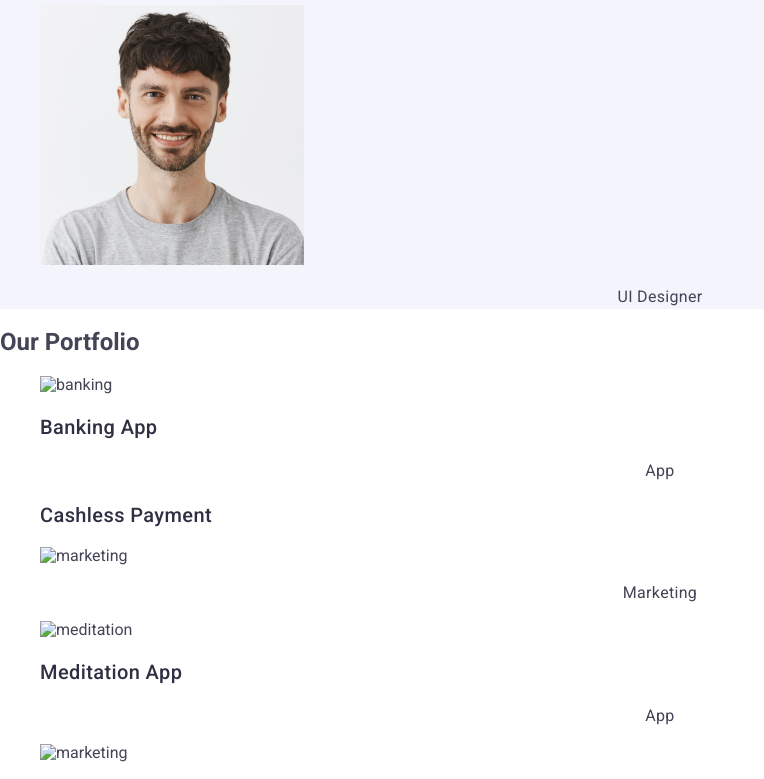
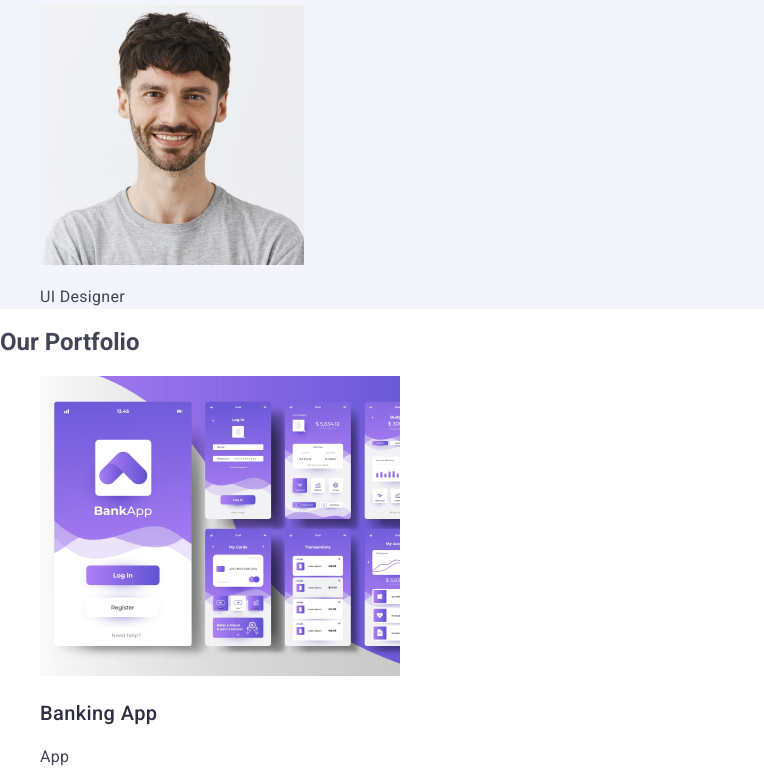
Before and after one commit to GenchikS/goit-markup-hw-02, a plain HTML site: page index.html in a window 1280 px wide. Shown: the part 2000-2779 px from the top of the page, without its empty margins (0-764 px from the left). Drawn offline with nearby package versions, Linux system fonts and the light colour scheme.

Commit message:
v.2.1.10

```diff
--- a/css/styles.css
+++ b/css/styles.css
@@ -90,7 +90,6 @@ ul{
     font-size: 16px;
     line-height: 1.5;
     letter-spacing: 0.02em;
-    text-align: center;
     color: #434455;
     }
 
--- a/index.html
+++ b/index.html
@@ -94,34 +94,34 @@
             <h2 class="title-display">Our Portfolio</h2>
             <section class="one">
             <ul>
-                <li><img href="" width="360" height="300" alt="banking"></li>
+                <li><img src="./images/banking.jpg" width="360" height="300" alt="banking"></li>
                 <li><h3 class="title-text">Banking App</h3></li>
                 <li><p class="text-text">App</p></li>
             </ul>
             <ul>
+                <li><img src="./images/cashless.jpg" width="360" height="300" alt="marketing"></li>
                 <li><h3 class="title-text">Cashless Payment</h3></li>
-                <li><img href="" width="360" height="300" alt="marketing"></li>
                 <li><p class="text-text">Marketing</p></li>
             </ul>
             <ul>
-                <li><img href="" width="360" height="300" alt="meditation"></li>
+                <li><img src="./images/app.jpg" width="360" height="300" alt="meditation"></li>
                 <li><h3 class="title-text">Meditation App</h3></li>
                 <li><p class="text-text">App</p></li>
             </ul>
             </section>
             <section class="two">
             <ul>
-                <li><img href="" width="360" height="300" alt="marketing"></li>
+                <li><img src="./images/marketing.jpg" width="360" height="300" alt="marketing"></li>
                 <li><h3 class="title-text">Taxi Service</h3></li>
                 <li><p class="text-text">Marketing</p></li>
             </ul>
             <ul>
-                <li><img href="" width="360" height="300" alt="design"></li>
+                <li><img src="./images/design.jpg" width="360" height="300" alt="design"></li>
                 <li><h3 class="title-text">Screen Illustrations</h3></li>
                 <li><p class="text-text">Design</p></li>
             </ul>
             <ul>
-                <li><img href="" width="360" height="300" alt="marketing"></li>
+                <li><img src="./images/marketing2.jpg" width="360" height="300" alt="marketing"></li>
                 <li><h3 class="title-text">Online Courses</h3></li>
                 <li><p class="text-text">Marketing</p></li>
             </ul>
```
Also changed, not shown: images/app.jpg (added), images/banking.jpg (added), images/cashless.jpg (added), images/design.jpg (added), images/marketing.jpg (added), images/marketing2.jpg (added).
